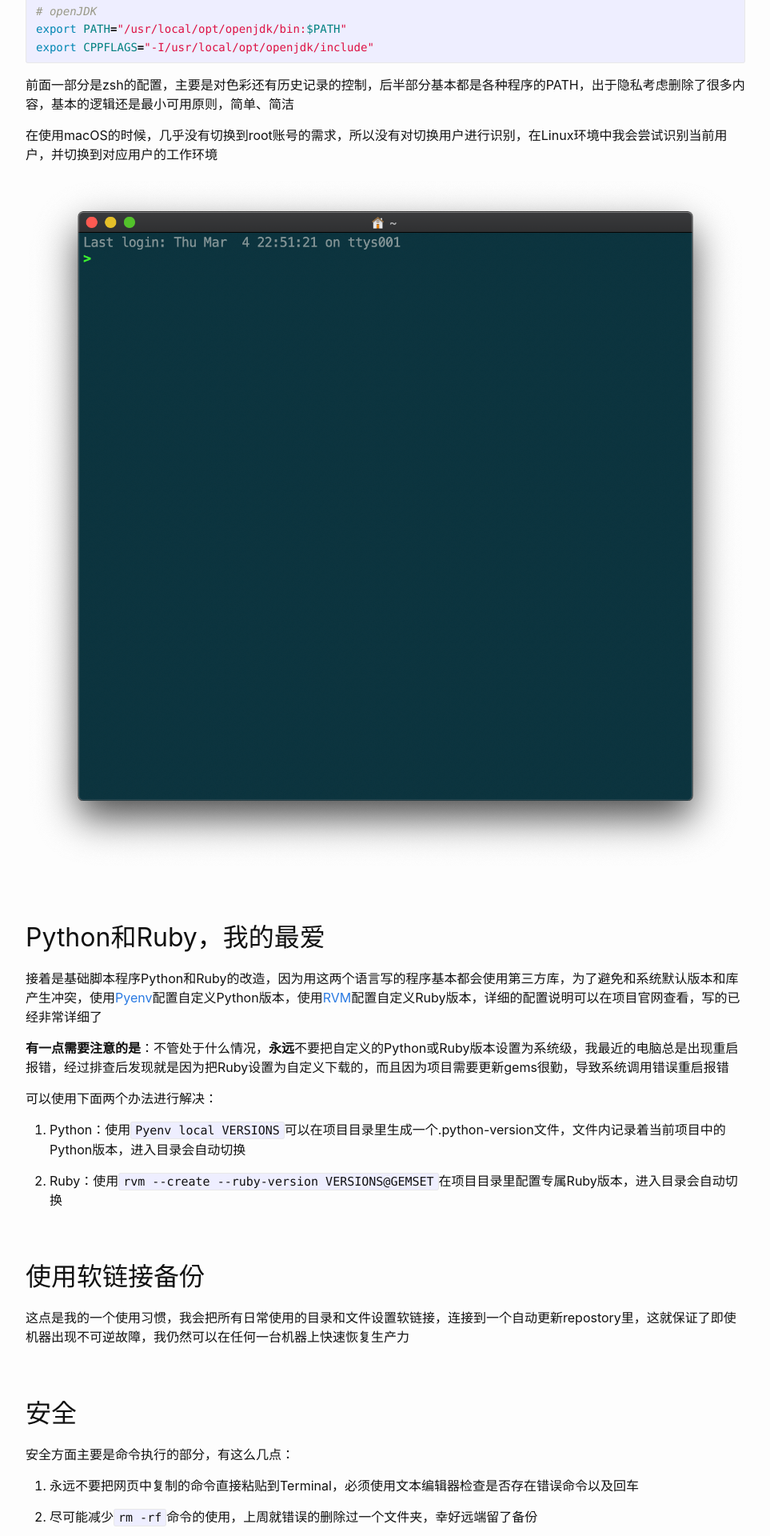
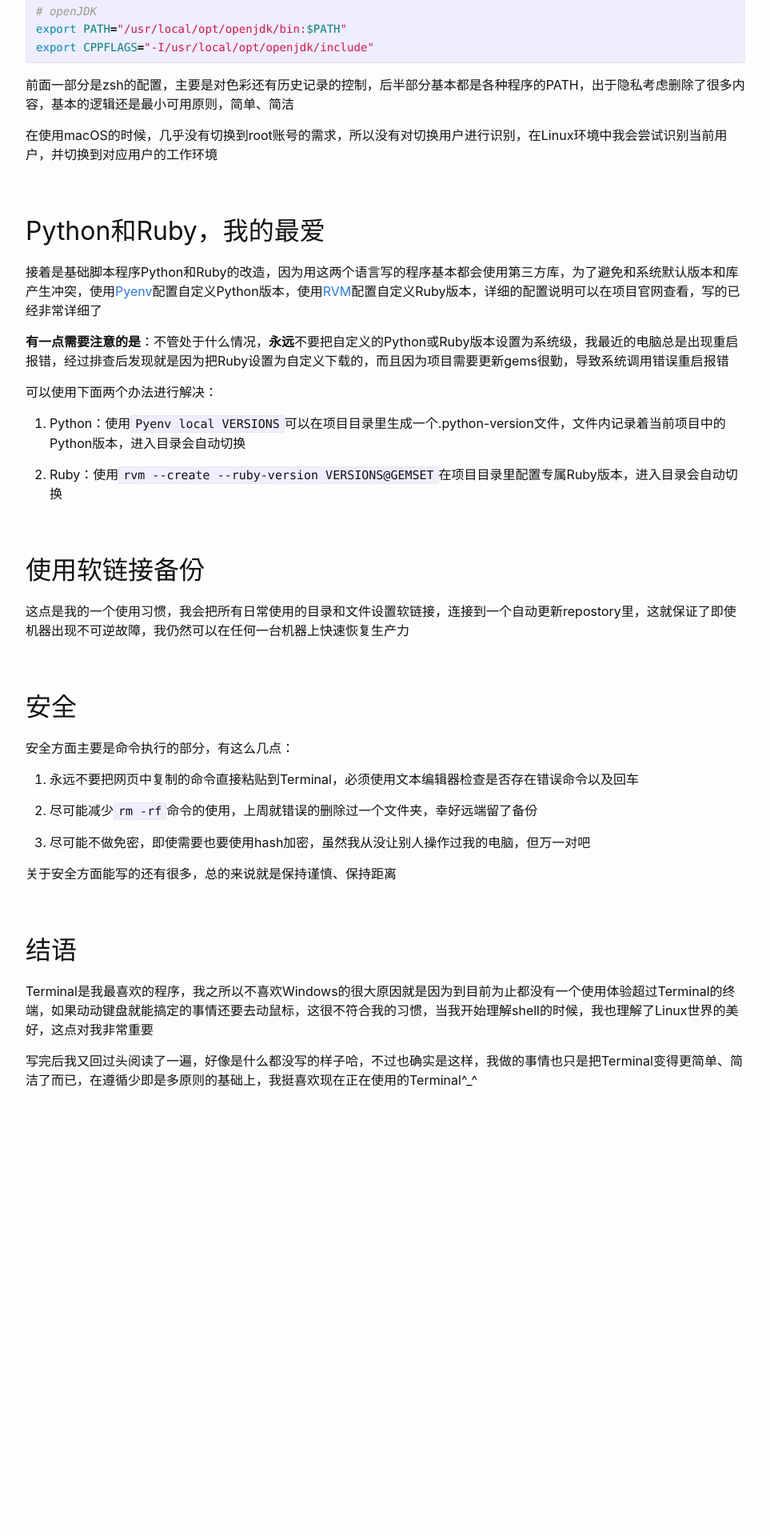
Before and after one commit to liyangxia/NoteBook, a Jekyll site: the page built from _posts/2021-02-19-macOS-terminal.md, in a window 1280 px wide. Shown: the part 2359-4279 px from the top of the page at 80% size, without its empty margins (158-1121 px from the left). Built offline with Jekyll 4.4.1, drawn with Linux system fonts in a browser that asks for light colours; after the commit the page ends 3781 px from its top, so only the background shows below that.

Commit message:
update posts

```diff
--- a/_posts/2021-02-19-macOS-terminal.md
+++ b/_posts/2021-02-19-macOS-terminal.md
@@ -100,8 +100,6 @@ export CPPFLAGS="-I/usr/local/opt/openjdk/include"
 
 在使用macOS的时候，几乎没有切换到root账号的需求，所以没有对切换用户进行识别，在Linux环境中我会尝试识别当前用户，并切换到对应用户的工作环境
 
-![zsh](/assets/images/001.png)
-
 ## Python和Ruby，我的最爱
 
 接着是基础脚本程序Python和Ruby的改造，因为用这两个语言写的程序基本都会使用第三方库，为了避免和系统默认版本和库产生冲突，使用[Pyenv](https://github.com/pyenv/pyenv)配置自定义Python版本，使用[RVM](https://rvm.io/rvm/install)配置自定义Ruby版本，详细的配置说明可以在项目官网查看，写的已经非常详细了
```
